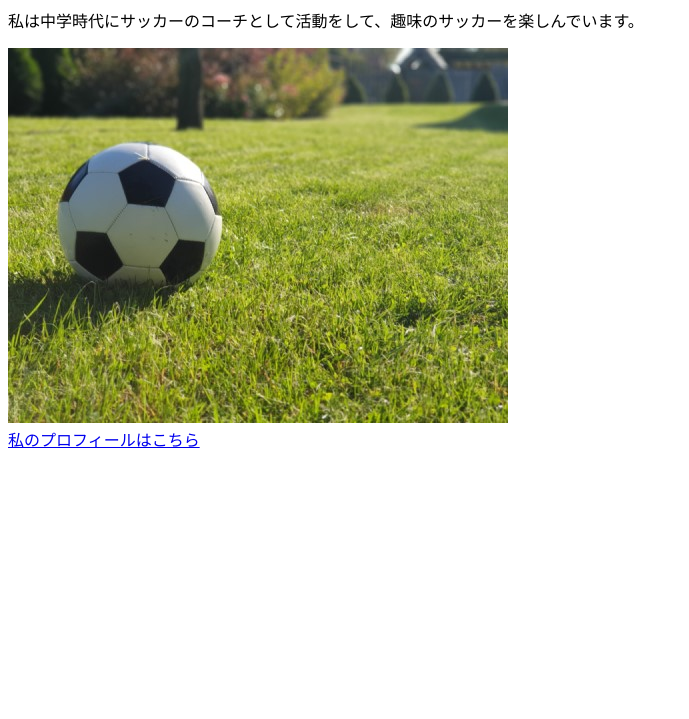
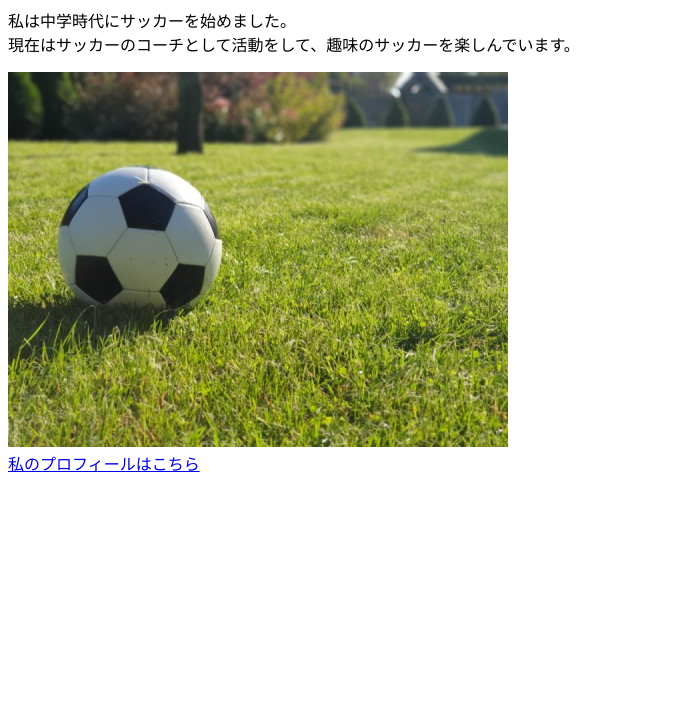
Before and after one commit to 63sara/html-css-basic-kadai, a plain HTML site: page kadai_005/index.html in a window 1280 px wide. Shown: the part 81-800 px from the top of the page, without its empty margins (0-689 px from the left). Drawn offline with Linux system fonts and the light colour scheme.

Commit message:
kadai_005を再アップロード
kadai_005を再アップロード

```diff
--- a/kadai_005/index.html
+++ b/kadai_005/index.html
@@ -7,7 +7,9 @@
 </head>
 <body>
   <h1>私の趣味</h1>
-  <p>私は中学時代にサッカーのコーチとして活動をして、趣味のサッカーを楽しんでいます。</p>
+  <p>私は中学時代にサッカーを始めました。<br>
+    現在はサッカーのコーチとして活動をして、趣味のサッカーを楽しんでいます。
+  </p>
   <img src="images/sample.jpg" alt="サッカーボール">
   <br>
   <a href="https://x.com/samuraijuku" class="profile-link">私のプロフィールはこちら</a>
```
